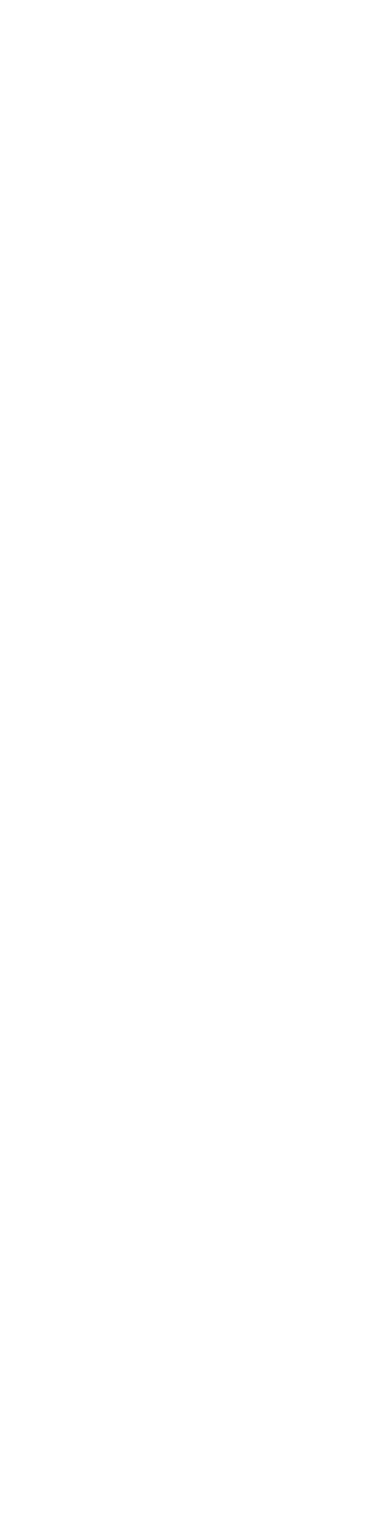
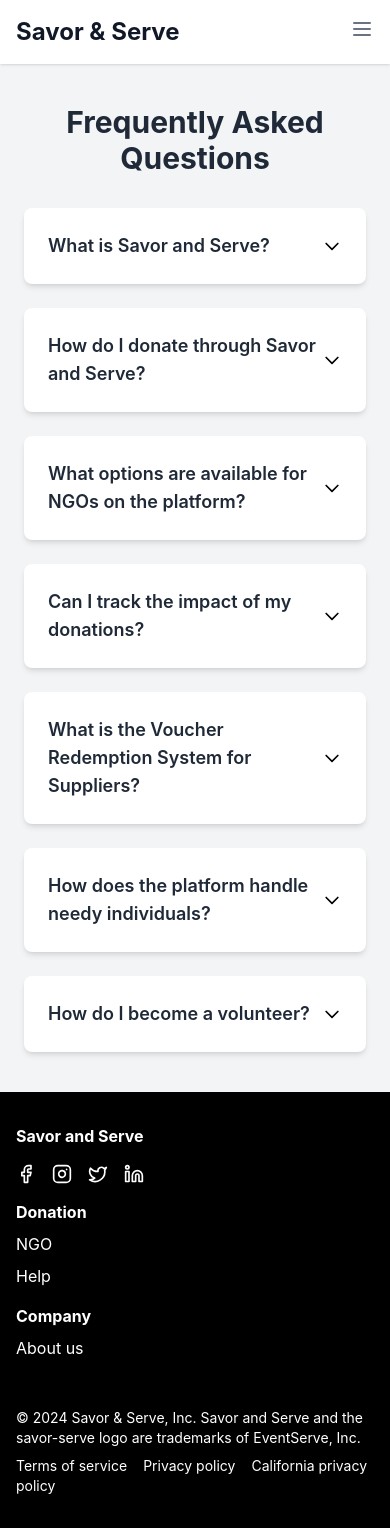
Before and after one commit to Mati-Shaikh/Savor-Serve, a React (Create React App) app: page /faqs in a window 390 px wide. Before the commit this address had no page. Before the commit the page ends 844 px from the top, so only its background shows below. Built offline with nearby package versions, Linux system fonts and the light colour scheme.

Commit message:
Mobile Navs Added

```diff
--- a/src/App.js
+++ b/src/App.js
@@ -11,6 +11,7 @@ import ProtectedRoute from "./components/ProtectedRoute/ProtectedRoute";
 import ContactUs from "./components/ContactPage/contactPage";
 import AdminPage from "./components/LoginAndSignupComponents/Admin"
 import AboutUs from "./components/AboutUsPage/aboutus";
+import FAQs from "./components/FAQsPage/faqsPage";
 
 const App = () => {
   return (
@@ -23,6 +24,7 @@ const App = () => {
         <Route path="/" element={<LandingPage />} />
         <Route path="/contactus" element={<ContactUs />} />
         <Route path="/aboutus" element={<AboutUs />} />
+        <Route path="/faqs" element={<FAQs />} />
 
         <Route
           path="/dashboard"
--- /dev/null
+++ b/src/components/FAQsPage/faqsPage.js
@@ -0,0 +1,25 @@
+import React from "react";
+import Header from "../LandingPageComponents/Header";
+import Footer from "../LandingPageComponents/Footer";
+import FAQs from "../LandingPageComponents/FAQs";
+
+
+const ContactPage = () => {
+  return (
+    <div>
+      <Header />
+      <FAQs/>
+
+      {/* <TaglineAndImage /> */}
+      {/* <Topics /> */}
+      {/* <Reviews />
+      <Features />
+      <SubTopics />
+      <FAQs />
+      <BlogsAndArticles /> */}
+      <Footer />
+    </div>
+  );
+};
+
+export default ContactPage;
--- a/src/components/LandingPageComponents/FAQs.js
+++ b/src/components/LandingPageComponents/FAQs.js
@@ -1,43 +1,70 @@
-import React from 'react';
+import React, { useState } from 'react';
 
 const FAQs = () => {
-  const faqs = [
+  const faqData = [
     {
-      question: "What is Structify?",
-      answer: "Structify is an intelligent tutoring system designed to help users learn data structures in a gamified learning environment. It covers major data structures topics such as linked lists, queues, and stacks."
+      question: "What is Savor and Serve?",
+      answer: "Savor and Serve is a charity hub designed to connect donors, needy individuals, shops, and NGOs. It provides a streamlined platform to manage donations, issue vouchers, and support various causes efficiently.",
     },
     {
-      question: "How does the learning process work on Structify?",
-      answer: "Structify adapts to each user's learning pace and style and uses interactive lessons, quizzes, and coding challenges to teach data structures. Users progress through different levels, earning points and badges as they master each concept."
+      question: "How do I donate through Savor and Serve?",
+      answer: "Simply sign up as a donor, browse through listed NGOs, shops, and campaigns, and select the causes you wish to support. You can also use flexible payment options, including digital vouchers, to make your donations.",
     },
     {
-      question: "Is Structify suitable for beginners?",
-      answer: "Yes, Structify is designed for learners of all levels. It starts with the basics of each data structure and gradually increases in complexity. Beginners can start from scratch, while more advanced users can jump to more challenging topics."
+      question: "What options are available for NGOs on the platform?",
+      answer: "NGOs can register on the platform, create and manage projects, and track donations. They can also suggest individuals in need and list packages donors can purchase to support specific causes.",
     },
     {
-      question: "Can I track my progress on Structify?",
-      answer: "Absolutely! Structify provides a personalized dashboard where you can see your progress, completed lessons, earned badges, and overall performance."
+      question: "Can I track the impact of my donations?",
+      answer: "Yes, Savor and Serve provides a dashboard where you can view detailed tracking of your contributions, including where the funds go and the impact they create.",
+    },
+    {
+      question: "What is the Voucher Redemption System for Suppliers?",
+      answer: "Registered suppliers can redeem vouchers issued to needy individuals by entering a unique tracking ID. This system ensures vouchers are used correctly and provides a confirmation of redemption.",
+    },
+    {
+      question: "How does the platform handle needy individuals?",
+      answer: "Needy individuals can be suggested by NGOs, and upon verification, they are added to the platform. Vouchers can then be issued to these individuals, allowing them to access support from registered shops.",
+    },
+    {
+      question: "How do I become a volunteer?",
+      answer: "To become a volunteer, please email us at info@myimpactmeter.com with the title 'Volunteer,' and we will send you the volunteer pack with all necessary information.",
     }
   ];
 
+  const [activeIndex, setActiveIndex] = useState(null);
+
+  const toggleFAQ = (index) => {
+    setActiveIndex(activeIndex === index ? null : index);
+  };
+
   return (
-    <div className="relative py-16 overflow-hidden">
-      <svg className="absolute top-0 left-0 w-full" height="48" viewBox="0 0 100 10" preserveAspectRatio="none">
-        <path d="M0 10 C 30 0, 70 0, 100 10 L 100 0 L 0 0 Z" fill="#3b82f6" />
-      </svg>
-      {/* <svg className="absolute bottom-0 left-0 w-full" height="48" viewBox="0 0 100 10" preserveAspectRatio="none">
-        <path d="M0 0 C 30 10, 70 10, 100 0 L 100 10 L 0 10 Z" fill="#3b82f6" />
-      </svg> */}
-      <div className="max-w-3xl mx-auto px-4 py-8 bg-white rounded-lg shadow-lg relative z-10">
-        <h2 className="text-3xl font-bold text-center mb-8">Frequently Asked Questions</h2>
-        {faqs.map((faq, index) => (
-          <details key={index} className="mb-4 border-b pb-4">
-            <summary className="font-semibold text-lg cursor-pointer hover:text-blue-500 transition-colors duration-200">
-              {faq.question}
-            </summary>
-            <p className="mt-2 text-gray-600">{faq.answer}</p>
-          </details>
-        ))}
+    <div className="bg-gray-100 py-10">
+      <div className="max-w-4xl mx-auto px-6">
+        <h2 className="text-3xl font-bold text-center text-gray-800 mb-8">Frequently Asked Questions</h2>
+        <div className="space-y-6">
+          {faqData.map((faq, index) => (
+            <div
+              key={index}
+              className="p-6 bg-white rounded-lg shadow-md cursor-pointer transition duration-300"
+              onClick={() => toggleFAQ(index)}
+            >
+              <div className="flex justify-between items-center">
+                <h3 className="text-lg font-semibold text-gray-800">{faq.question}</h3>
+                <span className={`transform transition-transform duration-300 ${activeIndex === index ? "rotate-180" : "rotate-0"}`}>
+                  <svg xmlns="http://www.w3.org/2000/svg" fill="none" viewBox="0 0 24 24" stroke="currentColor" className="w-5 h-5">
+                    <path strokeLinecap="round" strokeLinejoin="round" strokeWidth="2" d="M19 9l-7 7-7-7" />
+                  </svg>
+                </span>
+              </div>
+              {activeIndex === index && (
+                <div className="mt-4 text-gray-600">
+                  {faq.answer}
+                </div>
+              )}
+            </div>
+          ))}
+        </div>
       </div>
     </div>
   );
--- a/src/components/LandingPageComponents/Header.js
+++ b/src/components/LandingPageComponents/Header.js
@@ -35,13 +35,15 @@ const Header = () => {
                                                     Roles
                                                 </Disclosure.Button>
                                                 <Disclosure.Panel className="pl-5 z-10">
-                                                    <a href="/roles/1" className="block px-3 py-2 text-sm text-gray-700 hover:bg-gray-100">Submenu 1</a>
-                                                    <a href="/roles/2" className="block px-3 py-2 text-sm text-gray-700 hover:bg-gray-100">Submenu 2</a>
+                                                    <a href="/roles/1" className="block px-3 py-2 text-sm text-gray-700 hover:bg-gray-100">Impactor</a>
+                                                    <a href="/roles/2" className="block px-3 py-2 text-sm text-gray-700 hover:bg-gray-100">NGO</a>
+                                                    <a href="/roles/3" className="block px-3 py-2 text-sm text-gray-700 hover:bg-gray-100">Grocery Supplier</a>
+                                                    <a href="/roles/4" className="block px-3 py-2 text-sm text-gray-700 hover:bg-gray-100">Educational Supplier</a>
                                                 </Disclosure.Panel>
                                             </Disclosure>
-                                            <a href="/about" className="block px-3 py-2 text-base font-medium text-gray-700 hover:bg-gray-100">About Us</a>
+                                            <a href="/aboutus" className="block px-3 py-2 text-base font-medium text-gray-700 hover:bg-gray-100">About Us</a>
                                             <a href="/faqs" className="block px-3 py-2 text-base font-medium text-gray-700 hover:bg-gray-100">FAQs</a>
-                                            <a href="/contact" className="block px-3 py-2 text-base font-medium text-gray-700 hover:bg-gray-100">Contact Us</a>
+                                            <a href="/contactUs" className="block px-3 py-2 text-base font-medium text-gray-700 hover:bg-gray-100">Contact Us</a>
                                             <div className="flex gap-3 mt-4">
                                                 <a href="/login" className="px-4 py-2 rounded-full border border-gray-300 hover:bg-gray-100">Log in</a>
                                                 <a href="/signup" className="px-4 py-2 rounded-full border border-gray-300 hover:bg-gray-100">Signup</a>
@@ -66,8 +68,10 @@ const Header = () => {
                         <div className="relative group z-10">
                             <button className="text-base font-medium text-gray-700 hover:text-gray-900">Roles</button>
                             <div className="absolute left-0 hidden mt-2 w-32 rounded-md shadow-lg bg-white ring-1 ring-black ring-opacity-5 group-hover:block z-10">
-                                <a href="/roles/1" className="block px-4 py-2 text-sm text-gray-700 hover:bg-gray-100">Submenu 1</a>
-                                <a href="/roles/2" className="block px-4 py-2 text-sm text-gray-700 hover:bg-gray-100">Submenu 2</a>
+                            <a href="/roles/1" className="block px-3 py-2 text-sm text-gray-700 hover:bg-gray-100">Impactor</a>
+                                                    <a href="/roles/2" className="block px-3 py-2 text-sm text-gray-700 hover:bg-gray-100">NGO</a>
+                                                    <a href="/roles/3" className="block px-3 py-2 text-sm text-gray-700 hover:bg-gray-100">Grocery Supplier</a>
+                                                    <a href="/roles/4" className="block px-3 py-2 text-sm text-gray-700 hover:bg-gray-100">Educational Supplier</a>
                             </div>
                         </div>
                         <a href="/aboutus" className="text-base font-medium text-gray-700 hover:text-gray-900">About Us</a>
```
